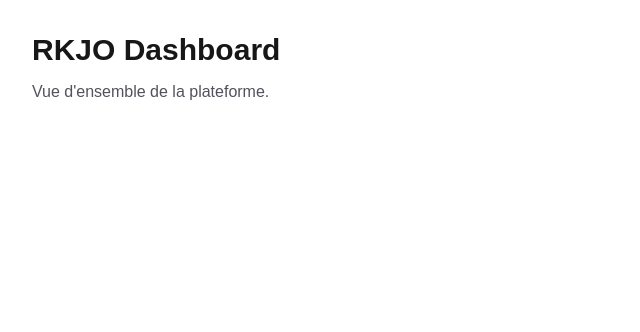
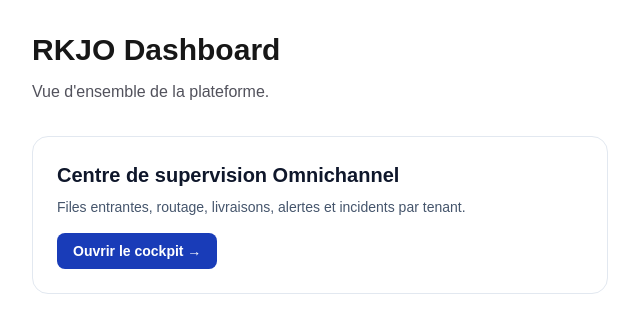
Before and after one commit to sowhatt/rkjo-ai-platform, a Next.js app in the folder apps/web/: page /dashboard in a window 1280 px wide. Shown: the top 332 px of the page, without its empty margins (0-640 px from the left). Built offline with nearby package versions, Linux system fonts and the light colour scheme.

Commit message:
feat(web): link Omnichannel cockpit from RKJO dashboard

```diff
--- a/apps/web/src/app/dashboard/page.tsx
+++ b/apps/web/src/app/dashboard/page.tsx
@@ -1,13 +1,19 @@
+import Link from "next/link";
+
 export default function DashboardPage() {
   return (
     <main className="p-8">
-      <h1 className="text-3xl font-semibold">
-        RKJO Dashboard
-      </h1>
-
-      <p className="mt-3 text-zinc-600">
-        Vue d'ensemble de la plateforme.
-      </p>
+      <h1 className="text-3xl font-semibold">RKJO Dashboard</h1>
+      <p className="mt-3 text-zinc-600">Vue d'ensemble de la plateforme.</p>
+      <section className="mt-8 max-w-xl rounded-2xl border border-slate-200 bg-white p-6 text-slate-900">
+        <h2 className="text-xl font-semibold">Centre de supervision Omnichannel</h2>
+        <p className="mt-2 text-sm text-slate-600">
+          Files entrantes, routage, livraisons, alertes et incidents par tenant.
+        </p>
+        <Link href="/omnichannel" className="mt-4 inline-block rounded-lg bg-blue-800 px-4 py-2 text-sm font-semibold text-white">
+          Ouvrir le cockpit →
+        </Link>
+      </section>
     </main>
   );
 }
```
